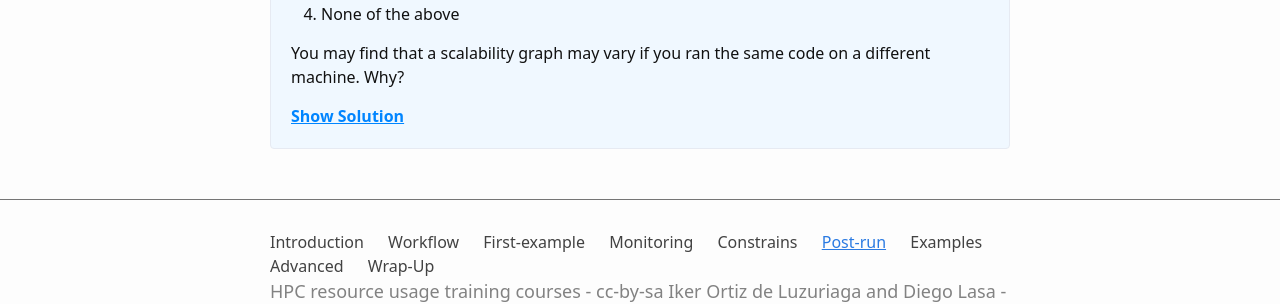
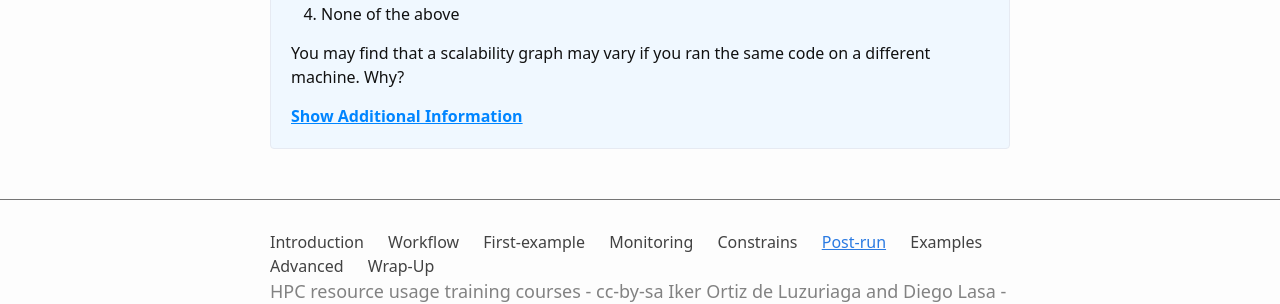
Before and after one commit to dipc-cc/slurm-training, a Jekyll site: the page built from 6_postrun.md, in a window 1280 px wide. Shown: the part 1384-1688 px from the top of the page. Built offline with Jekyll 4.4.1, drawn with Linux system fonts in a browser that asks for light colours; some web fonts are replaced.

Commit message:
Fixing info box to 6.lesson

```diff
--- a/6_postrun.md
+++ b/6_postrun.md
@@ -106,7 +106,7 @@ At what point would you consider to be peak performance in this example.
 
 You may find that a scalability graph may vary if you ran the same code on a different machine. Why?
   </p>
-  <div class="additional-info-toggle">Show Solution</div>
+  <div class="additional-info-toggle">Show Additional Information</div>
   <div class="additional-info">
    <p>
    <ol>
@@ -124,6 +124,6 @@ In response to option #4, if you produce scalability studies on different machin
   document.querySelector('.additional-info-toggle').addEventListener('click', function() {
     var additionalInfo = document.querySelector('.additional-info');
     additionalInfo.style.display = (additionalInfo.style.display === 'none') ? 'block' : 'none';
-    this.textContent = (additionalInfo.style.display === 'none') ? 'Show Solution' : 'Hide Solution ';
+    this.textContent = (additionalInfo.style.display === 'none') ? 'Show Additional Information' : 'Hide Additional Information';
   });
 </script>
```
